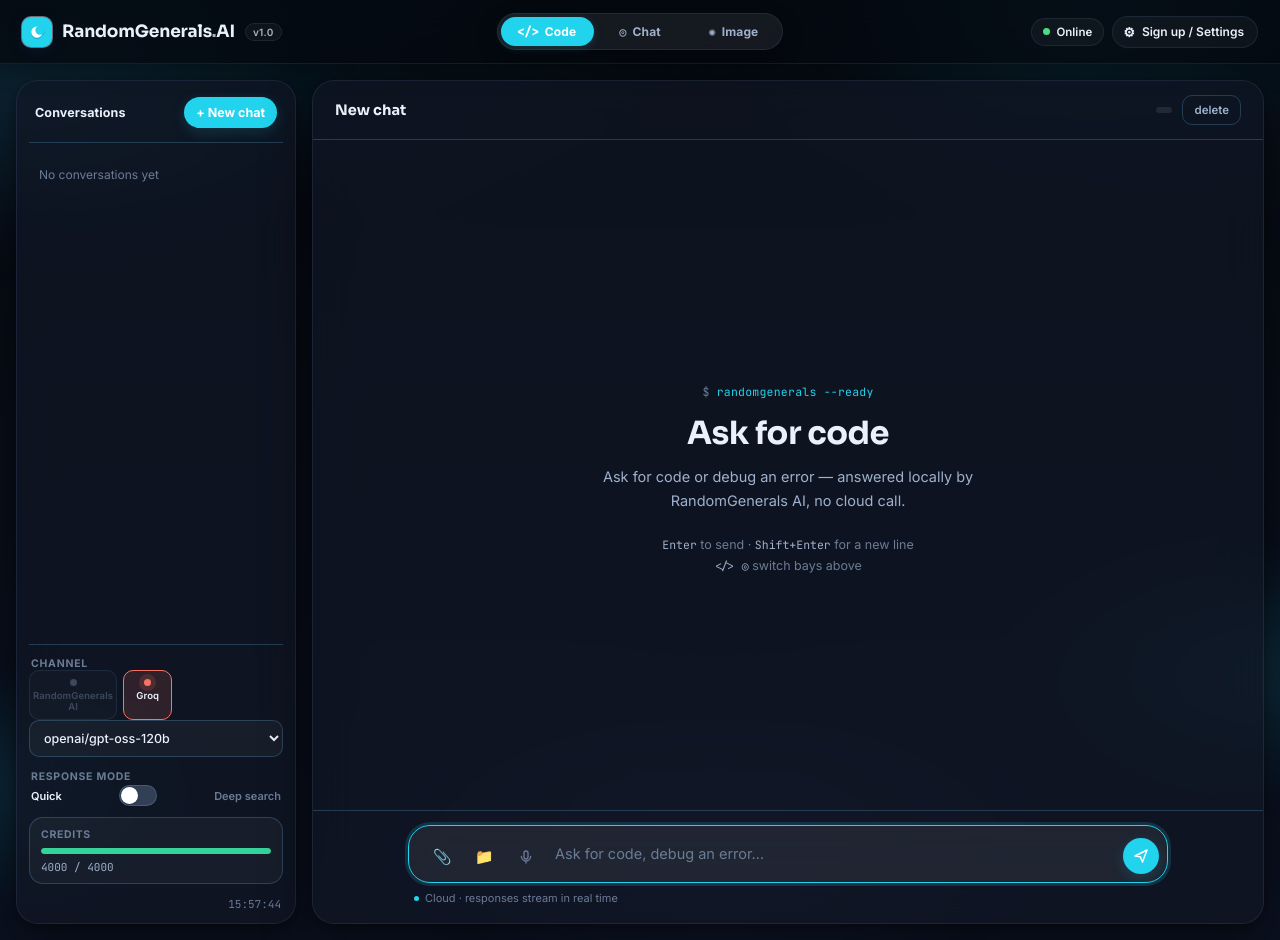
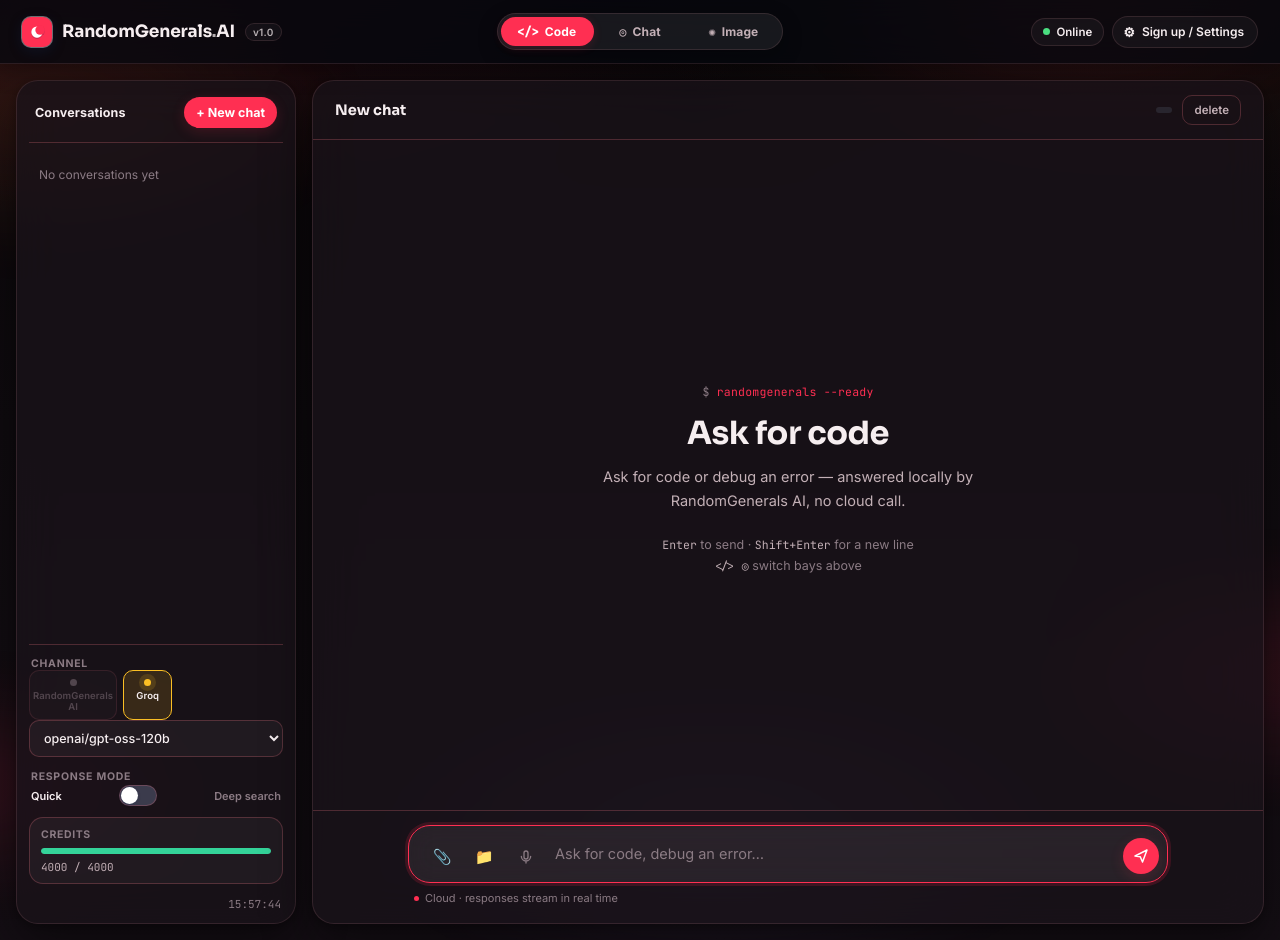
Before and after one commit to imraneadib1-dot/randomgenerals, a Flask app: page /app in a window 1280 px wide. Run offline with Flask 3, Linux system fonts and the light colour scheme; data comes from the database, SQL or seed files in the repository; data that the repository does not hold is empty; some libraries are stand-ins or nearby versions.

Commit message:
Retheme red, sunset hero included
Both stylesheets were already tokenized, so most of this is token work.
The parts that are not are the ones that would have given it away:

- Nine hardcoded rgba() accents that would have stayed cyan while
  everything around them turned red.
- The headline gradient ended on violet, a leftover from the cyan ramp
  that fought the two warm stops before it. Now crimson -> orange ->
  gold.
- The hero's cloud and moon hues drove blue-grey undersides under a red
  sky. Clouds now sit at 8-26 and moons at 30-44, so they still read as
  different objects rather than one warm smear.
- The ground is warmed a few degrees off neutral black. Pure blue-black
  under red accents reads as two unrelated palettes.

Provider colours deliberately do not join the red family - they encode
which engine answered, so they have to stay distinguishable. Groq's
coral was close enough to the new accent to be ambiguous and moves to
amber; Ollama's green was already unmistakable.

Social image and favicon regenerated from the same palette, the image
using the site's own cloud renderer so branding cannot drift.

Verified by screenshotting the landing page and the app rather than
trusting the tokens.

Co-Authored-By: Claude Opus 5 <noreply@anthropic.com>

```diff
--- a/static/style.css
+++ b/static/style.css
@@ -23,52 +23,52 @@
      re-pointing them re-themes the app without touching the ~2400
      lines of component rules underneath. "sky" now means the dark
      ground the panels float on, not a blue daytime sky. */
-  --sky-top: #05080f;
-  --sky-mid: #080d18;
-  --sky-bottom: #0a1120;
+  --sky-top: #0a0709;
+  --sky-mid: #0f0b0f;
+  --sky-bottom: #140e14;
 
   /* Panels are now light-on-dark rather than white glass: a barely-lit
      surface that still reads as raised against the ground behind it. */
   --surface: rgba(255, 255, 255, 0.04);
   --surface-raised: rgba(255, 255, 255, 0.07);
-  --panel: rgba(17, 23, 37, 0.72);
-  --border: rgba(120, 160, 220, 0.12);
-  --border-strong: rgba(120, 200, 255, 0.22);
-
-  --ink: #eaf1fb;
-  --ink-soft: #9fb1cc;
-  --ink-faint: #6b7c96;
+  --panel: rgba(26, 19, 26, 0.74);
+  --border: rgba(255, 170, 180, 0.12);
+  --border-strong: rgba(255, 120, 140, 0.24);
+
+  --ink: #f6eef0;
+  --ink-soft: #c3b0b6;
+  --ink-faint: #8b7b84;
 
   /* Text sitting directly on the ground (topbar), not on a panel. The
      drop shadow that kept white text legible over a bright sky is
      pointless over a dark one - dropped rather than left as a smudge. */
-  --ink-on-sky: #eaf1fb;
-  --ink-on-sky-soft: rgba(234, 241, 251, 0.72);
+  --ink-on-sky: #f6eef0;
+  --ink-on-sky-soft: rgba(246, 238, 240, 0.72);
   --sky-text-shadow: none;
 
   /* Deck chrome fallback (= Code bay accent) */
-  --deck: #22d3ee;
-  --deck-soft: rgba(34, 211, 238, 0.16);
+  --deck: #ff2f52;
+  --deck-soft: rgba(255, 47, 82, 0.16);
 
   /* Bay accents — one per workspace. Shifted onto the landing page's
      cyan/blue/violet ramp so switching bays still reads as a change of
      temperature, but all three now belong to the same family. */
-  --bay-code: #22d3ee;
-  --bay-code-soft: rgba(34, 211, 238, 0.16);
-  --bay-chat: #38bdf8;
-  --bay-chat-soft: rgba(56, 189, 248, 0.16);
-  --bay-image: #a78bfa;
-  --bay-image-soft: rgba(167, 139, 250, 0.16);
+  --bay-code: #ff2f52;
+  --bay-code-soft: rgba(255, 47, 82, 0.16);
+  --bay-chat: #ff7a3d;
+  --bay-chat-soft: rgba(255, 122, 61, 0.16);
+  --bay-image: #ff5c8a;
+  --bay-image-soft: rgba(255, 92, 138, 0.16);
 
   /* Channel colors — one per provider, never blended */
   --c-ollama: #34d399;
   --c-ollama-soft: rgba(52, 211, 153, 0.14);
-  --c-groq: #f97362;
-  --c-groq-soft: rgba(249, 115, 98, 0.14);
+  --c-groq: #fbbf24;
+  --c-groq-soft: rgba(251, 191, 36, 0.14);
   --c-imagegen: #a78bfa;
   --c-imagegen-soft: rgba(167, 139, 250, 0.14);
 
-  --user-bubble: rgba(34, 211, 238, 0.1);
+  --user-bubble: rgba(255, 47, 82, 0.11);
   --error: #f2778d;
   --success: #34d399;
   --credit-low: #f2778d;
@@ -143,12 +143,12 @@ body {
   background-image:
     radial-gradient(
       1100px 480px at 12% -8%,
-      rgba(34, 211, 238, 0.1) 0%,
+      rgba(255, 47, 82, 0.11) 0%,
       transparent 62%
     ),
     radial-gradient(
       950px 440px at 92% -4%,
-      rgba(56, 189, 248, 0.08) 0%,
+      rgba(255, 122, 61, 0.08) 0%,
       transparent 60%
     ),
     linear-gradient(
@@ -214,12 +214,12 @@ html.time-night body {
   background:
     radial-gradient(
       32% 20% at 10% 18%,
-      rgba(56, 189, 248, 0.13),
+      rgba(255, 122, 61, 0.13),
       transparent 72%
     ),
     radial-gradient(
       26% 16% at 78% 10%,
-      rgba(34, 211, 238, 0.11),
+      rgba(255, 47, 82, 0.11),
       transparent 72%
     ),
     radial-gradient(
```
Also changed, not shown: static/hero-physics.js (+7 -1 lines), static/landing.css (+18 -18 lines), static/favicon.svg, static/og-image.png.
